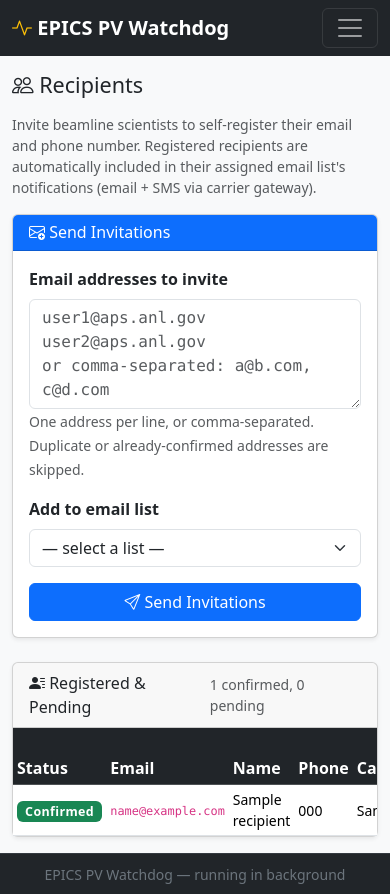
After one commit to nayanbera/beamline_watchdog, a Flask app: page /admin/recipients in a window 390 px wide. The commit adds this page. Run offline with Flask 3, Linux system fonts and the light colour scheme; a user stored in the database is signed in; tables that the repository leaves empty hold one stand-in row (values such as "Sample post"); some libraries are stand-ins or nearby versions.

Commit message:
Add recipient self-registration via email invitation
New Recipient model stores name, email, phone, carrier, and a 7-day
invitation token per email list. EmailList.get_emails() now includes
confirmed recipients' email addresses plus SMS gateway addresses
(e.g. 6305551234@txt.att.net for AT&T) automatically.

Admin flow (Admin > Recipients):
- Paste email addresses + pick an email list, click Send Invitations
- System creates tokens and sends invitation emails
- Table shows confirmed/pending/expired status; resend and delete actions

Scientist flow (/register/<token>):
- No login required
- Fill name (optional), phone, carrier
- On submit: confirmed=True, added to the email list

CARRIERS dict in models.py maps 10 US carriers to their SMS gateway
domains. sms_email property on Recipient computes the gateway address.

```diff
--- a/app/__init__.py
+++ b/app/__init__.py
@@ -48,8 +48,10 @@ def create_app():
 
     from .routes.dashboard import dashboard_bp
     from .routes.admin import admin_bp
+    from .routes.public import public_bp
     app.register_blueprint(dashboard_bp)
     app.register_blueprint(admin_bp, url_prefix='/admin')
+    app.register_blueprint(public_bp)
 
     apply_epics_env(app)
 
--- a/app/routes/admin.py
+++ b/app/routes/admin.py
@@ -9,7 +9,8 @@ from werkzeug.security import check_password_hash
 
 from .. import db, limiter
 from ..models import (Admin, EmailList, PVMonitor, CompoundRule,
-                      ProcessMonitor, NotificationLog, SystemConfig, ActionLog, Category)
+                      ProcessMonitor, NotificationLog, SystemConfig, ActionLog, Category,
+                      Recipient, CARRIERS)
 
 admin_bp = Blueprint('admin', __name__)
 
@@ -841,3 +842,116 @@ def action_logs():
                   .paginate(page=page, per_page=50, error_out=False))
     return render_template('admin/action_logs.html',
                            logs=pagination.items, pagination=pagination)
+
+
+# ---------------------------------------------------------------------------
+# Recipients (self-registration via invitation)
+# ---------------------------------------------------------------------------
+
+@admin_bp.route('/recipients')
+@login_required
+def recipients():
+    email_lists  = EmailList.query.order_by(EmailList.name).all()
+    all_recips   = (Recipient.query
+                   .order_by(Recipient.email_list_id, Recipient.email).all())
+    return render_template('admin/recipients.html',
+                           recipients=all_recips, email_lists=email_lists,
+                           carriers=CARRIERS)
+
+
+@admin_bp.route('/recipients/invite', methods=['POST'])
+@login_required
+def recipients_invite():
+    import re, secrets
+    from datetime import timedelta
+
+    list_id   = request.form.get('email_list_id', type=int)
+    emails_raw = request.form.get('emails', '')
+
+    if not list_id:
+        flash('Please select an email list.', 'warning')
+        return redirect(url_for('admin.recipients'))
+
+    EmailList.query.get_or_404(list_id)
+
+    addresses = list({e.strip().lower()
+                      for e in re.split(r'[,\n\r\s]+', emails_raw) if '@' in e})
+    if not addresses:
+        flash('No valid email addresses entered.', 'warning')
+        return redirect(url_for('admin.recipients'))
+
+    cfg       = {r.key: r.value for r in SystemConfig.query.all()}
+    site_url  = (cfg.get('site_url') or '').rstrip('/')
+    site_name = cfg.get('site_name') or 'EPICS PV Watchdog'
+
+    sent = skipped = 0
+    for addr in addresses:
+        existing = Recipient.query.filter_by(email=addr, email_list_id=list_id).first()
+        if existing and existing.confirmed:
+            skipped += 1
+            continue
+        token  = secrets.token_urlsafe(32)
+        expiry = datetime.utcnow() + timedelta(days=7)
+        if existing:
+            existing.token        = token
+            existing.token_expiry = expiry
+        else:
+            db.session.add(Recipient(email=addr, email_list_id=list_id,
+                                     token=token, token_expiry=expiry))
+        reg_url = f'{site_url}/register/{token}' if site_url else f'/register/{token}'
+        subject = f'Invitation: Register for {site_name} notifications'
+        body    = (
+            f'You have been invited to receive alarm notifications from {site_name}.\n\n'
+            f'Please register your contact details (name, phone, and carrier) '
+            f'by visiting the link below:\n\n'
+            f'  {reg_url}\n\n'
+            f'This link expires in 7 days. Phone and carrier are optional but '
+            f'enable SMS text alerts in addition to email.\n\n'
+            f'If you did not expect this invitation, you can safely ignore this email.'
+        )
+        from ..email_utils import send_notification_email  # noqa: local import avoids circular
+        send_notification_email([addr], subject, body, cfg)
+        sent += 1
+
+    db.session.commit()
+    flash(f'Invitations sent: {sent}. Already registered (skipped): {skipped}.', 'success')
+    return redirect(url_for('admin.recipients'))
+
+
+@admin_bp.route('/recipients/<int:rec_id>/resend', methods=['POST'])
+@login_required
+def recipient_resend(rec_id):
+    import secrets
+    from datetime import timedelta
+    r = Recipient.query.get_or_404(rec_id)
+    if r.confirmed:
+        flash(f'{r.email} has already registered.', 'info')
+        return redirect(url_for('admin.recipients'))
+    r.token        = secrets.token_urlsafe(32)
+    r.token_expiry = datetime.utcnow() + timedelta(days=7)
+    db.session.commit()
+    cfg       = {row.key: row.value for row in SystemConfig.query.all()}
+    site_url  = (cfg.get('site_url') or '').rstrip('/')
+    site_name = cfg.get('site_name') or 'EPICS PV Watchdog'
+    reg_url   = f'{site_url}/register/{r.token}' if site_url else f'/register/{r.token}'
+    subject   = f'Invitation: Register for {site_name} notifications'
+    body      = (
+        f'You have been invited to receive alarm notifications from {site_name}.\n\n'
+        f'Please register your contact details by visiting:\n\n'
+        f'  {reg_url}\n\n'
+        f'This link expires in 7 days.'
+    )
+    from ..email_utils import send_notification_email
+    send_notification_email([r.email], subject, body, cfg)
+    flash(f'Invitation resent to {r.email}.', 'success')
+    return redirect(url_for('admin.recipients'))
+
+
+@admin_bp.route('/recipients/<int:rec_id>/delete', methods=['POST'])
+@login_required
+def recipient_delete(rec_id):
+    r = Recipient.query.get_or_404(rec_id)
+    db.session.delete(r)
+    db.session.commit()
+    flash('Recipient removed.', 'success')
+    return redirect(url_for('admin.recipients'))
--- /dev/null
+++ b/app/templates/admin/recipients.html
@@ -0,0 +1,122 @@
+{% extends 'base.html' %}
+{% block title %}Recipients — Admin{% endblock %}
+
+{% block content %}
+<div class="d-flex align-items-center justify-content-between mb-3">
+  <h4 class="mb-0"><i class="bi bi-people"></i> Recipients</h4>
+</div>
+
+<p class="text-muted small">
+  Invite beamline scientists to self-register their email and phone number.
+  Registered recipients are automatically included in their assigned email list's notifications
+  (email + SMS via carrier gateway).
+</p>
+
+<!-- Invite form -->
+<div class="card shadow-sm mb-4">
+  <div class="card-header bg-primary text-white">
+    <h6 class="mb-0"><i class="bi bi-envelope-plus"></i> Send Invitations</h6>
+  </div>
+  <div class="card-body">
+    <form method="POST" action="{{ url_for('admin.recipients_invite') }}">
+      <div class="row g-3">
+        <div class="col-md-8">
+          <label class="form-label fw-semibold">Email addresses to invite</label>
+          <textarea name="emails" class="form-control font-monospace" rows="4"
+                    placeholder="user1@aps.anl.gov&#10;user2@aps.anl.gov&#10;or comma-separated: a@b.com, c@d.com"></textarea>
+          <small class="text-muted">One address per line, or comma-separated. Duplicate or already-confirmed addresses are skipped.</small>
+        </div>
+        <div class="col-md-4 d-flex flex-column gap-3">
+          <div>
+            <label class="form-label fw-semibold">Add to email list</label>
+            <select name="email_list_id" class="form-select" required>
+              <option value="">— select a list —</option>
+              {% for el in email_lists %}
+              <option value="{{ el.id }}">{{ el.name }}</option>
+              {% endfor %}
+            </select>
+          </div>
+          <div class="mt-auto">
+            <button type="submit" class="btn btn-primary w-100">
+              <i class="bi bi-send"></i> Send Invitations
+            </button>
+          </div>
+        </div>
+      </div>
+    </form>
+  </div>
+</div>
+
+<!-- Recipient table -->
+{% if recipients %}
+<div class="card shadow-sm">
+  <div class="card-header d-flex justify-content-between align-items-center">
+    <span><i class="bi bi-person-lines-fill"></i> Registered &amp; Pending</span>
+    <span class="text-muted small">
+      {{ recipients | selectattr('confirmed') | list | length }} confirmed,
+      {{ recipients | rejectattr('confirmed') | list | length }} pending
+    </span>
+  </div>
+  <div class="table-responsive">
+    <table class="table table-sm table-hover align-middle mb-0">
+      <thead class="table-dark">
+        <tr>
+          <th>Status</th>
+          <th>Email</th>
+          <th>Name</th>
+          <th>Phone</th>
+          <th>Carrier</th>
+          <th>SMS address</th>
+          <th>Email List</th>
+          <th>Invited</th>
+          <th></th>
+        </tr>
+      </thead>
+      <tbody>
+        {% for r in recipients %}
+        <tr class="{{ '' if r.confirmed else 'text-muted' }}">
+          <td>
+            {% if r.confirmed %}
+              <span class="badge bg-success">Confirmed</span>
+            {% elif r.is_expired %}
+              <span class="badge bg-danger">Expired</span>
+            {% else %}
+              <span class="badge bg-warning text-dark">Pending</span>
+            {% endif %}
+          </td>
+          <td class="small"><code>{{ r.email }}</code></td>
+          <td class="small">{{ r.name or '—' }}</td>
+          <td class="small">{{ r.phone or '—' }}</td>
+          <td class="small">{{ r.carrier_name or '—' }}</td>
+          <td class="small font-monospace">{{ r.sms_email or '—' }}</td>
+          <td class="small">{{ r.email_list.name if r.email_list else '—' }}</td>
+          <td class="small text-muted">{{ r.created_at.strftime('%Y-%m-%d') }}</td>
+          <td class="text-nowrap">
+            {% if not r.confirmed %}
+            <form method="POST" action="{{ url_for('admin.recipient_resend', rec_id=r.id) }}"
+                  class="d-inline">
+              <button class="btn btn-sm btn-outline-primary py-0" title="Resend invitation">
+                <i class="bi bi-envelope-arrow-up"></i>
+              </button>
+            </form>
+            {% endif %}
+            <form method="POST" action="{{ url_for('admin.recipient_delete', rec_id=r.id) }}"
+                  class="d-inline"
+                  onsubmit="return confirm('Remove {{ r.email }} from the recipient list?')">
+              <button class="btn btn-sm btn-outline-danger py-0" title="Remove">
+                <i class="bi bi-trash"></i>
+              </button>
+            </form>
+          </td>
+        </tr>
+        {% endfor %}
+      </tbody>
+    </table>
+  </div>
+</div>
+{% else %}
+<div class="text-center text-muted py-4">
+  No recipients yet. Send your first invitations above.
+</div>
+{% endif %}
+{% endblock %}
--- a/app/templates/base.html
+++ b/app/templates/base.html
@@ -45,6 +45,12 @@
           <a class="nav-link {{ 'active' if request.endpoint == 'admin.email_lists' }}"
              href="{{ url_for('admin.email_lists') }}">
             <i class="bi bi-envelope-at"></i> Email Lists
+          </a>
+        </li>
+        <li class="nav-item">
+          <a class="nav-link {{ 'active' if request.endpoint in ['admin.recipients'] }}"
+             href="{{ url_for('admin.recipients') }}">
+            <i class="bi bi-people"></i> Recipients
           </a>
         </li>
         <li class="nav-item">
```
Also changed, not shown: app/models.py (+62 -2 lines), app/routes/public.py (added, +29 -0 lines), app/templates/register.html (added, +118 -0 lines).
